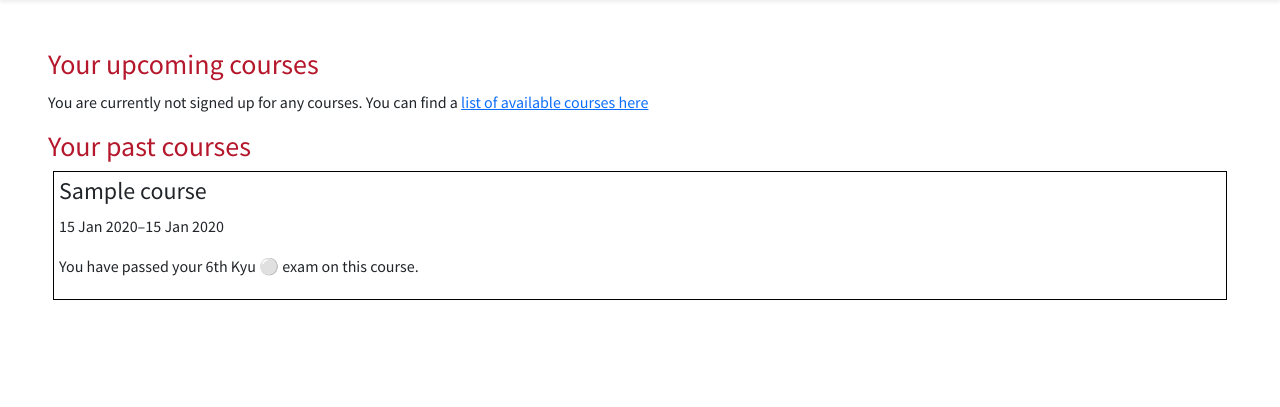
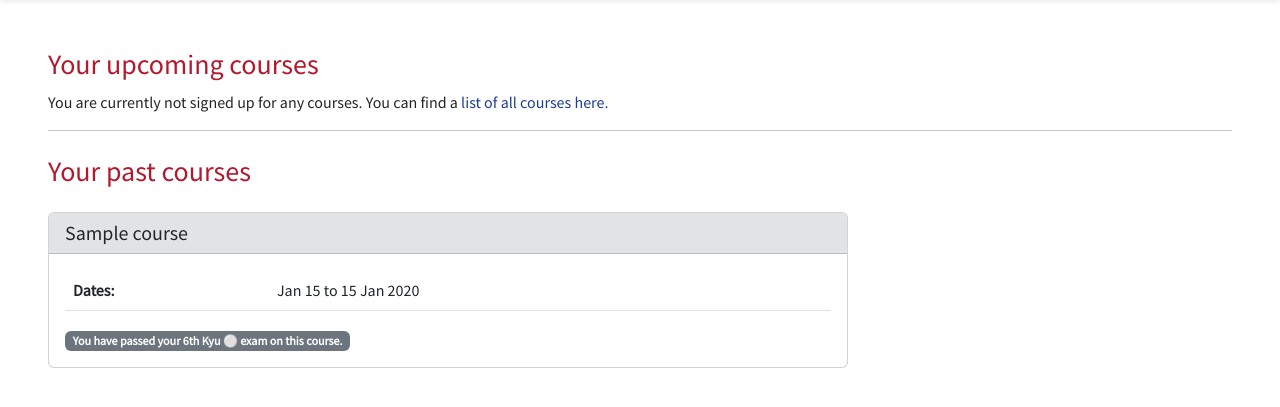
Before and after one commit to nacht-falter/aikido-course-website-django, a Django app: page /user/registrations/ in a window 1280 px wide. Shown: the part 142-549 px from the top of the page. Run offline with Django 3.2, Linux system fonts and the light colour scheme; a user stored in the database is signed in; tables that the repository leaves empty hold one stand-in row (values such as "Sample post"); some libraries are stand-ins or nearby versions.

Commit message:
Add layout and styling to courseregistration_list.html - Add Bootstrap classes to template - Add custom styles to styles.css - Update views for cancelling and updating registrations   in views.py to require user login

```diff
--- a/course_registration/views.py
+++ b/course_registration/views.py
@@ -170,7 +170,7 @@ class RegisterCourse(LoginRequiredMixin, View):
         return HttpResponseRedirect(reverse("courseregistration_list"))
 
 
-class CourseRegistrationList(View):
+class CourseRegistrationList(LoginRequiredMixin, View):
     """Displays a list of a users course registrations"""
 
     def get(self, request):
@@ -199,7 +199,9 @@ class CourseRegistrationList(View):
         )
 
 
-class CancelCourseRegistration(SuccessMessageMixin, generic.edit.DeleteView):
+class CancelCourseRegistration(
+    LoginRequiredMixin, SuccessMessageMixin, generic.edit.DeleteView
+):
     """Deletes a course registration instance
     Documentation for DeleteView:
     https://docs.djangoproject.com/en/3.2/ref/class-based-views/generic
@@ -437,7 +439,7 @@ class UpdateGrade(View):
             )
 
         else:
-            return HttpResponseRedirect(reverse("userprofile"))
+            return HttpResponseRedirect(reverse("home"))
 
     def post(self, request):
         answer = request.POST.get("answer")
@@ -460,7 +462,7 @@ class UpdateGrade(View):
             exam_registration.save()
             messages.info(request, "Your grade has not been updated.")
 
-        return HttpResponseRedirect(reverse("userprofile"))
+        return HttpResponseRedirect(reverse("home"))
 
 
 class DeactivateUser(LoginRequiredMixin, View):
--- a/static/css/style.css
+++ b/static/css/style.css
@@ -75,6 +75,10 @@ a.badge:hover {
   background-color: #eeeeee;
 }
 
+.registration-card {
+  max-width: 800px;
+}
+
 .signup-button {
   margin-top: 5px;
   color: #1e3c95;
@@ -88,9 +92,10 @@ a.badge:hover {
 
 .course-signup-button {
   background-color: #1e3c95;
-  border: none;
+  border-color: #1e3c95;
 }
 
 .course-signup-button:hover {
-  background-color: rgba(30, 60, 149, 0.8);
+  background-color: #022385;
+  border-color: #022385;
 }
--- a/templates/courseregistration_list.html
+++ b/templates/courseregistration_list.html
@@ -2,84 +2,93 @@
 
 {% block content %}
 
-{% if user.is_authenticated %}
-
 <h3>Your upcoming courses</h3>
 
 {% for registration in upcoming_registrations %}
-<div style="border: 1px solid black; margin: 5px; padding: 5px;">
-  <h4>{{ registration.course.title }}</h4>
-  <table>
+<div class="card my-4 registration-card">
+    <h4 id="registration-{{ registration.id }}" class="card-header bg-secondary-subtle">{{ registration.course.title }}
+    </h4>
+    <div class="card-body">
+        <table class="table">
             <tr>
-      <td>Start date:</td>
-      <td>{{ registration.course.start_date }}</td>
+                <th scope="col">Dates:</th>
+                <td>{{ registration.course.start_date|date:"M j" }} to {{ registration.course.end_date }}</td>
             </tr>
             <tr>
-      <td>End date:</td>
-      <td>{{ registration.course.end_date }}</td>
-    </tr>
-    <tr>
-      <td>Selected Sessions:</td>
+                <th scope="col">Selected Sessions:</th>
                 <td>
-        <table>
+                    <ul>
                         {% for session in registration.selected_sessions.all %}
-          <tr>
-            <td>
-              {{ session }}
-            </td>
-          </tr>
+                        <li>
+                            <strong>{{ session.title }}</strong><br>
+                            {{ session.date }}, {{ session.start_time }} to {{ session.end_time }}
+                        </li>
                         {% endfor %}
-        </table>
+                    </ul>
                 </td>
             <tr>
-      <td>Fee:</td>
+                <th scope="col">Course Fee:</th>
                 <td>{{ registration.final_fee }} €</td>
             </tr>
             {% if registration.comment %}
             <tr>
-      <td>Your comment:</td>
+                <th scope="col">Your Comment:</th>
                 <td>{{ registration.comment }}</td>
             </tr>
             {% endif %}
         </table>
 
         {% if registration.exam %}
-  <p style="color: red">You have applied for an exam for {{ registration.get_exam_grade_display }}.</p>
-  {% endif %}
-
-  <p>
-    <a href="{% url 'update_courseregistration' registration.pk %}">Update registration</a> |
-    <a href="{% url 'cancel_courseregistration' registration.pk %}">Cancel registration</a>
-  </p>
-</div>
-
-{% empty %}
-<p>You are currently not signed up for any courses. You can find a <a href="{% url 'course_list' %}">list of
-    available courses here</a></p>
-
-{% endfor %}
-
-<h3>Your past courses</h3>
-
-{% for registration in past_registrations %}
-<div style="border: 1px solid black; margin: 5px; padding: 5px;">
-  <h4>{{ registration.course.title }}</h4>
-  <p>{{ registration.course.start_date }}–{{ registration.course.end_date }}</p>
-
-  {% if registration.exam and registration.exam_passed %}
-  <p>You have passed your {{ registration.get_exam_grade_display }} exam on this course.</p>
-  {% elif registration.exam and registration.exam_passed == False %}
-  <p>You did not pass your {{ registration.get_exam_grade_display }} exam on this course.</p>
-  {% else %}
-  <p>You applied for your {{ registration.get_exam_grade_display }} exam for this course.</p>
+        <p class="badge text-bg-warning">You have applied for an exam for {{ registration.get_exam_grade_display }}.</p>
         {% endif %}
 
     </div>
+    <div class="card-footer bg-secondary-subtle text-center">
+        <a class="btn btn-sm btn-primary course-signup-button me-3" title="Update Registration"
+            href="{% url 'update_courseregistration' registration.pk %}">Update registration</a>
+        <a class="btn btn-sm btn-danger" title="Cancel Registration"
+            href="{% url 'cancel_courseregistration' registration.pk %}">Cancel registration</a>
+    </div>
 
+</div>
 {% empty %}
-<p>You have not signed up for any courses in the past.</p>
+<p>
+    You are currently not signed up for any courses. You can find a <a href="{% url 'course_list' %}" class="blue-link"
+        title="Go to course list">list of all courses here.</a>
+</p>
+{% endfor %}
+<hr>
 
+<h3 class="my-4">Your past courses</h3>
+
+{% for registration in past_registrations %}
+<div class="card my-4 registration-card">
+    <h5 id="registration-{{ registration.id }}" class="card-header bg-secondary-subtle">{{ registration.course.title }}
+    </h5>
+    <div class="card-body">
+        <table class="table">
+            <tr>
+                <th scope="col">Dates:</th>
+                <td>{{ registration.course.start_date|date:"M j" }} to {{ registration.course.end_date }}</td>
+            </tr>
+        </table>
+        <p class="badge text-bg-secondary mb-0">
+            {% if registration.exam and registration.exam_passed %}
+            You have passed your {{ registration.get_exam_grade_display }} exam on this course.
+            {% elif registration.exam and registration.exam_passed == False %}
+            You did not pass your {{ registration.get_exam_grade_display }} exam on this course.
+            {% elif registration.exam %}
+            You applied for your {{ registration.get_exam_grade_display }} exam on this course.
+            {% else %}
+            No exam
+            {% endif %}
+        </p>
+    </div>
+</div>
+{% empty %}
+<p>
+    You are currently not signed up for any courses. You can find a <a href="{% url 'course_list' %}" class="blue-link"
+        title="Go to course list">list of all courses here.</a>
+</p>
 {% endfor %}
-
-{% endif %}
 {% endblock content %}
```
Lines whose indentation alone changed are shown as unchanged.
